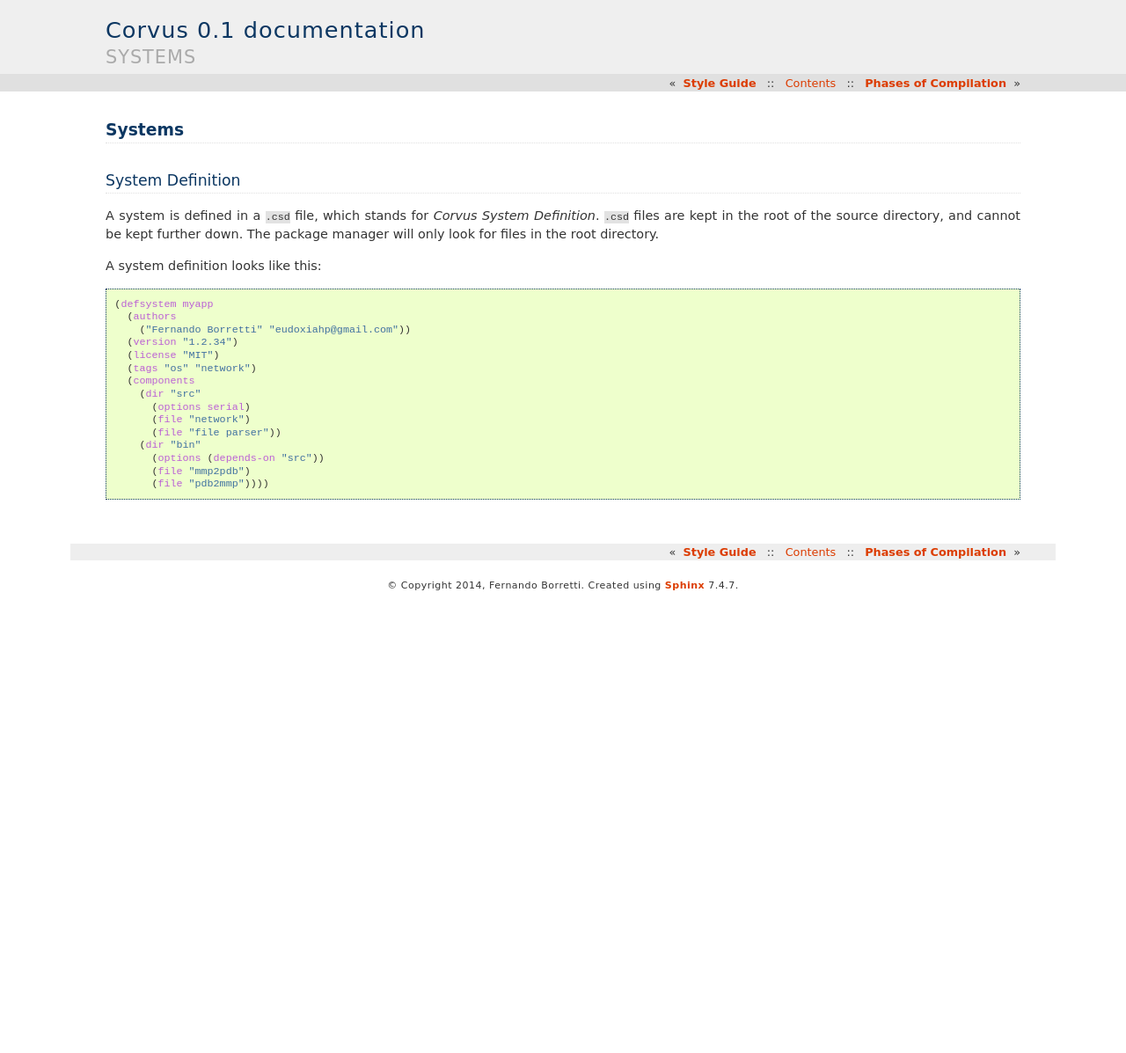
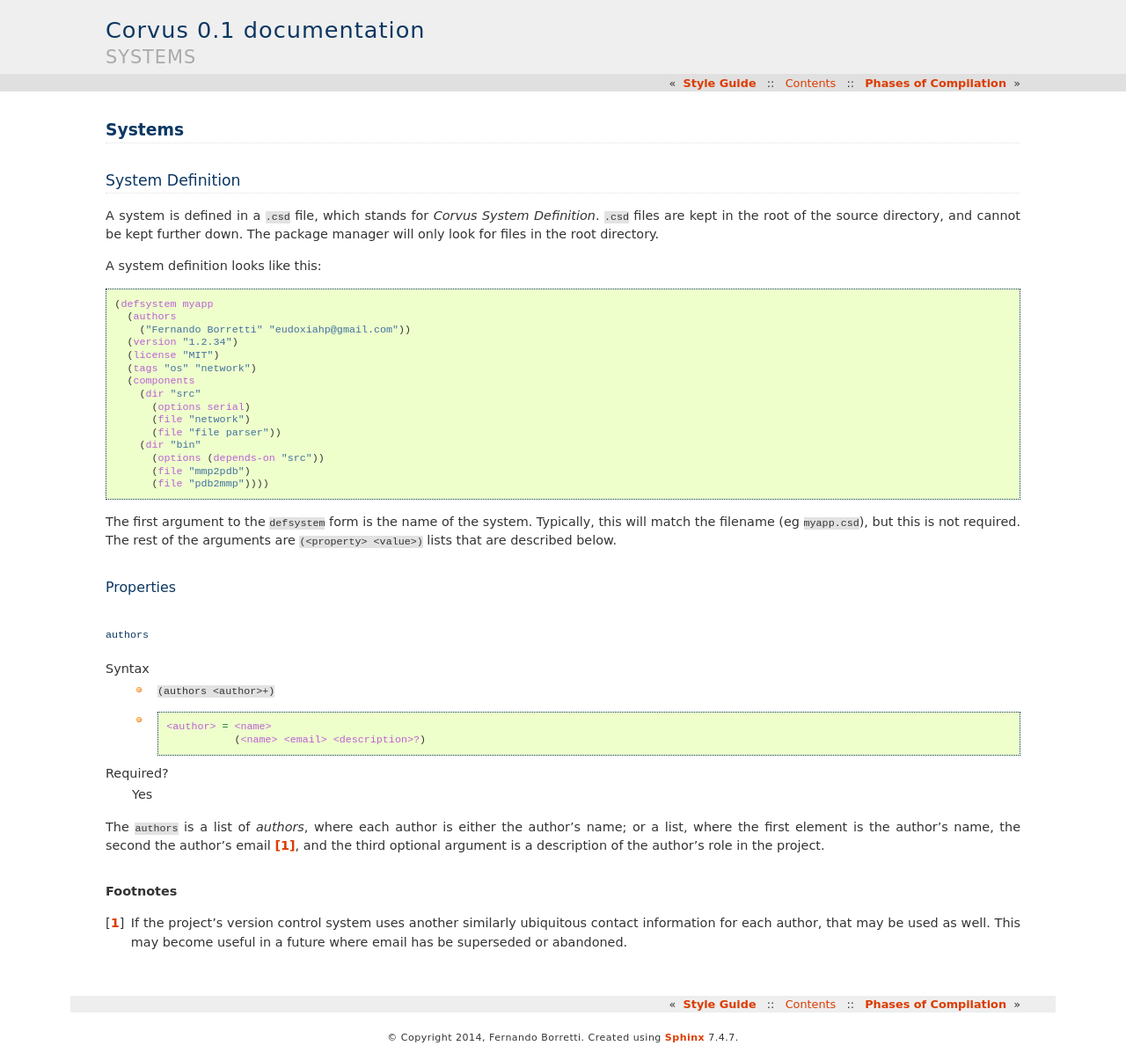
Before and after one commit to eudoxia0/corvus, a Sphinx documentation site: the page built from docs/systems.rst, in a window 1280 px wide. Shown: the whole page at 88% size. Built offline with Sphinx 7.4.7, drawn with Linux system fonts in a browser that asks for light colours; formulas are drawn with MathJax 3; before the commit the page ends 900 px from its top, so only the background shows below that.

Commit message:
Add docs on the author property of system definitions

```diff
--- a/docs/systems.rst
+++ b/docs/systems.rst
@@ -29,3 +29,35 @@ A system definition looks like this:
         (options (depends-on "src"))
         (file "mmp2pdb")
         (file "pdb2mmp"))))
+
+The first argument to the :code:`defsystem` form is the name of the
+system. Typically, this will match the filename (eg :code:`myapp.csd`), but this
+is not required. The rest of the arguments are :code:`(<property> <value>)`
+lists that are described below.
+
+Properties
+----------
+
+:code:`authors`
+^^^^^^^^^^^^^^^
+Syntax
+  * :code:`(authors <author>+)`
+  *
+    ::
+
+      <author> = <name>
+                 (<name> <email> <description>?)
+Required?
+  Yes
+
+The :code:`authors` is a list of *authors*, where each author is either the
+author's name; or a list, where the first element is the author's name, the
+second the author's email [#f1]_, and the third optional argument is a
+description of the author's role in the project.
+
+.. rubric:: Footnotes
+
+.. [#f1] If the project's version control system uses another similarly
+         ubiquitous contact information for each author, that may be used as
+         well. This may become useful in a future where email has be superseded
+         or abandoned.
```
